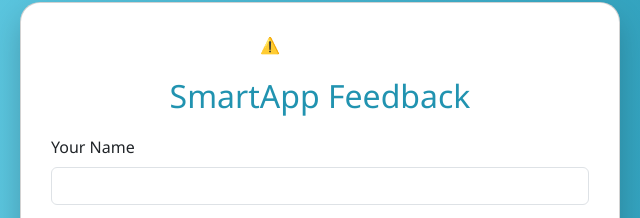
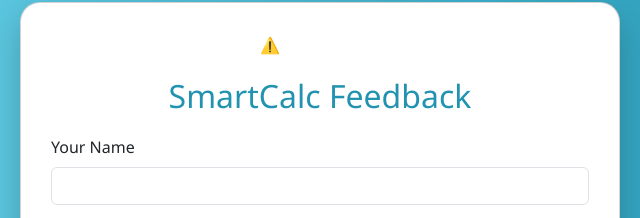
Before and after one commit to Naveenms443/smartcalc-feedback, a plain HTML site: page index.html in a window 1280 px wide. Shown: the part 132-350 px from the top of the page, 320-960 px from the left. Drawn offline with nearby package versions, Linux system fonts and the light colour scheme; no server answers.

Commit message:
index.html

```diff
--- a/index.html
+++ b/index.html
@@ -52,7 +52,7 @@
 <body>
   <div class="card">
     <lottie-player class="lottie" src="https://assets10.lottiefiles.com/packages/lf20_puciaact.json" background="transparent" speed="1" loop autoplay></lottie-player>
-    <h2>SmartApp Feedback</h2>
+    <h2>SmartCalc Feedback</h2>
     <form id="feedbackForm">
       <div class="mb-3">
         <label for="name" class="form-label">Your Name</label>
```
